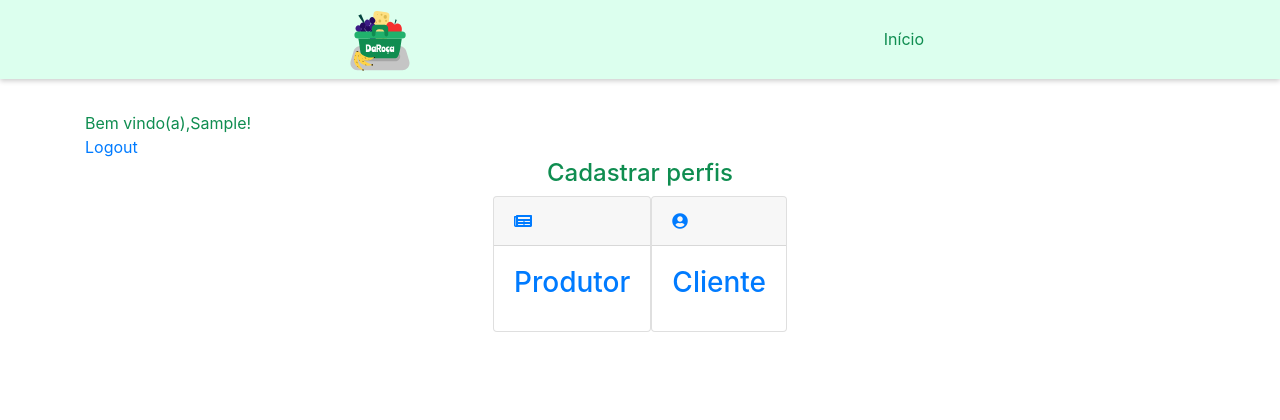
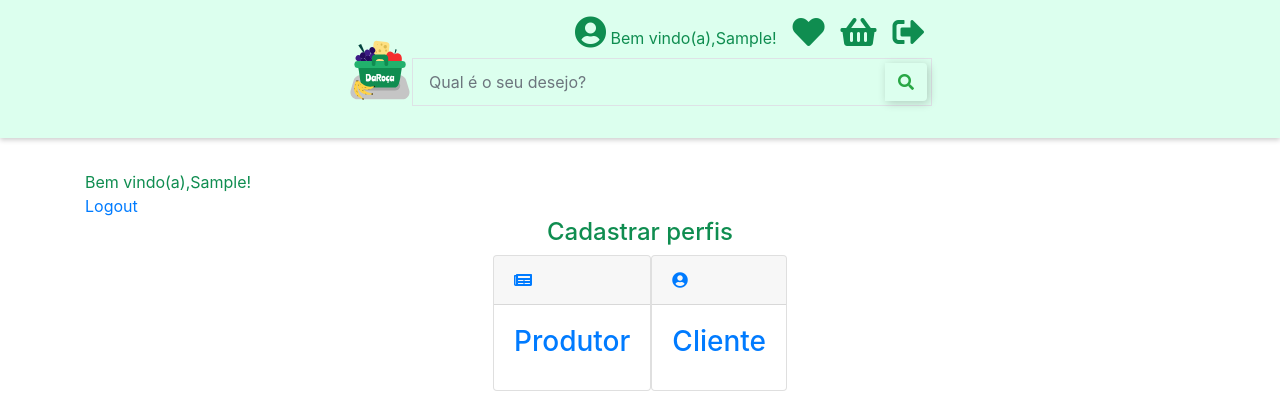
Before and after one commit to irisviana/Da_Roca, a Django app: page / in a window 1280 px wide. Shown: the top 420 px of the page. Run offline with Django 3.2, Linux system fonts and the light colour scheme; the visitor is signed in with stand-in values (Sample User, id 1); some libraries are stand-ins or nearby versions.

Commit message:
atualizando header

```diff
--- a/projeto_da_roca/templates/header.html
+++ b/projeto_da_roca/templates/header.html
@@ -6,10 +6,23 @@
     </div>
     <nav>
         <ul>
-            <li><a href="">Início</a></li>
-            <!--
-            <li><a href="">Favoritos</a></li>
-            <li><a href="">Carrinho</a></li>-->
+            {% if user.is_authenticated %}
+                <li><a href="" title="Configurações de perfil"><i class="fa fa-user-circle fa-2x" aria-hidden="true"></i></a>
+                Bem vindo(a),{{ user.first_name }}!</li>
+            {% else %}
+                <li><a href="{% url 'login' %}"></i>Acesso</a></li>
+            {% endif %}
+            <li><a href="" title="Produtos favoritos"><i class="fa fa-heart fa-2x" aria-hidden="true"></i></a></li>
+            <li><a href="" title="Cesta de produtos"><i class="fa fa-shopping-basket fa-2x" aria-hidden="true" ></i></a></li>
+            {% if user.is_authenticated %}
+                <li><a href="{% url 'logout' %}" title="Sair"><i class="fas fa-sign-out-alt fa-2x"></i></a></li>
+            {% endif %}
         </ul>
+       <div class="input-group mb-4 border rounded-pill p-1">
+            <input type="search" placeholder="Qual é o seu desejo?" aria-describedby="button-addon3" class="form-control bg-none border-0">
+            <div class="input-group-append border-0">
+              <button id="button-addon3" type="button" class="btn btn-link text-success"><i class="fa fa-search"></i></button>
+            </div>
+        </div>
     </nav>
 </div>
```
Also changed, not shown: projeto_da_roca/static/css/style.css (line endings or trailing spaces).
